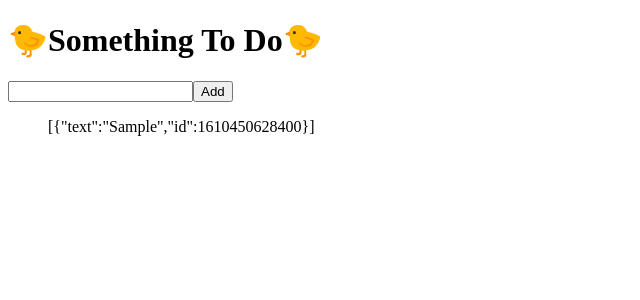
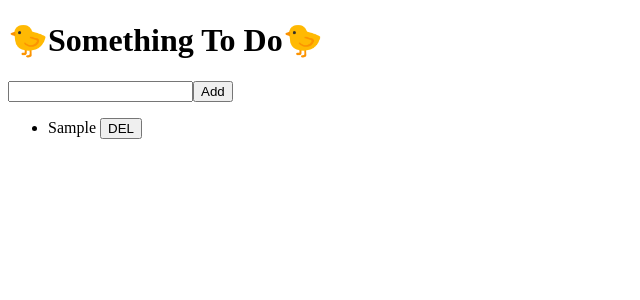
Before and after one commit to seolleung2/vanilla-redux, a React (Create React App) app: page /#/ in a window 1280 px wide. Both pictures are taken after typing "Sample" into the empty fields and a click on the button "Add". Shown: the top 300 px of the page, without its empty margins (0-640 px from the left). Built offline with nearby package versions, Linux system fonts and the light colour scheme.

Commit message:
make Component toDo using react-redux

```diff
--- /dev/null
+++ b/src/components/ToDo.js
@@ -0,0 +1,33 @@
+import React from "react";
+
+import { connect } from "react-redux"; // ! import
+import { actionCreators } from "../store"; // ! import
+
+const ToDo = (props) => {
+  console.log(props); // ? {text: "hi", id: 1610862445794, onBtnClick: ƒ}
+  return (
+    <li>
+      {props.text} <button onClick={props.onBtnClick}>DEL</button>
+    </li>
+  );
+};
+
+// ? 어떤 방법으로 dispatch 동작에 접근 하는가?
+// ! ToDo Component 는 오로지 dispatch 만 신경쓴다. reducer 에 action handler 함수를 보내서
+// ! 그 중 deleteToDo 를 보내서 reducer 에서 실제 상태를 지우게 변경하도록 만드는 거지!
+// ? 그래서 우리는 mapStateToProps, mapDispatchToProps 중에서, mapDispatchToProps 를 쓸 것이다. 바로 이 컴포넌트에!
+// ? 왜냐하면 우리는 ToDo 에서 reducer 에게 메시지를 보내기 원하기 때문이다.
+// ? ToDo Component 에서는 state 에 대해서는 신경쓰지 않는다.
+
+// ownProps, 우리가 어떤 것을 받는지 기억하기 위해 console.log 만 해보자.
+// ! ownProps 는 {text: "hello", id: 1610862082393} 를 받아오는구나!
+const mapDispatchToProps = (dispatch, ownProps) => {
+  //   console.log(ownProps);
+  return {
+    onBtnClick: () => dispatch(actionCreators.deleteToDo(ownProps.id)),
+  };
+};
+
+// ! 이렇게 해줌으로써 ToDo Component 에 props 로 onBtnClick 가 들어간다!
+
+export default connect(null, mapDispatchToProps)(ToDo);
--- a/src/routes/Home.js
+++ b/src/routes/Home.js
@@ -3,6 +3,8 @@
 import { connect } from "react-redux";
 
 import { actionCreators } from "../store"; // ! 얘도 임포트 해와야 한다.
+
+import ToDo from "../components/ToDo";
 
 // dispatch 를 home component 에서 사용하지 않는다. 함수를 만들어서 props 로 전달하게 한다.
 const Home = (props) => {
@@ -38,7 +40,11 @@
         <input type="text" value={text} onChange={handleChange} />
         <button>Add</button>
       </form>
-      <ul>{JSON.stringify(props.toDos)}</ul>
+      <ul>
+        {props.toDos.map((toDo) => (
+          <ToDo {...toDo} key={toDo.id} /> // {text: "asd", id: 1610861319410}
+        ))}
+      </ul>
     </>
   );
 };
```
Also changed, not shown: 1 other file (tests, documents, lock files or other folders).
